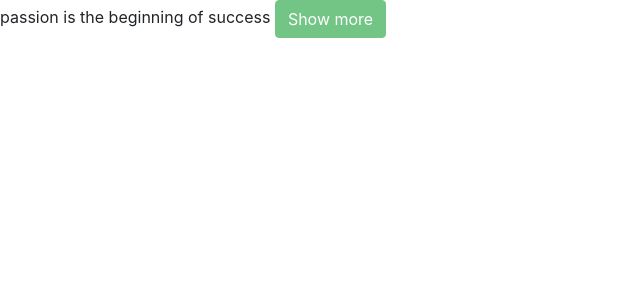
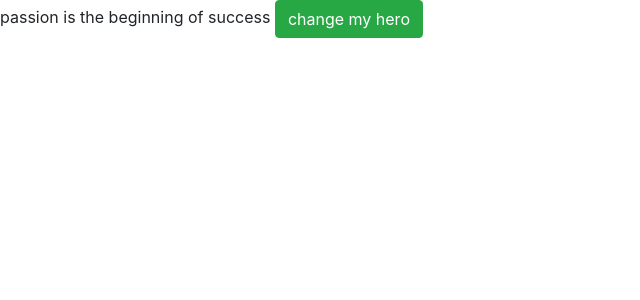
Before and after one commit to EnockOMONDI/QUOTES, an Angular app: page / in a window 1280 px wide. Shown: the top 300 px of the page, without its empty margins (0-640 px from the left). Built offline with nearby package versions, Linux system fonts and the light colour scheme.

Commit message:
binded my button to my input value

```diff
--- a/src/app/motivational-quotes/motivational-quotes.component.html
+++ b/src/app/motivational-quotes/motivational-quotes.component.html
@@ -8,6 +8,6 @@
 </head>
 <body>
 {{quote1}}
-<button class="btn btn-success" disabled type="button" name="button">Show more </button>
+<button class="btn btn-success"  type="button" name="button" (click) = "changehero()">change my hero </button>
 </body>
 </html>
--- a/src/app/motivational-quotes/motivational-quotes.component.ts
+++ b/src/app/motivational-quotes/motivational-quotes.component.ts
@@ -7,6 +7,10 @@ import { Component, OnInit } from '@angular/core';
 })
 export class MotivationalQuotesComponent implements OnInit {
    quote1 = "passion is the beginning of success"
+changehero(){
+  this.quote1 = " black panther"
+}
+
 
   constructor() { }
 
```
